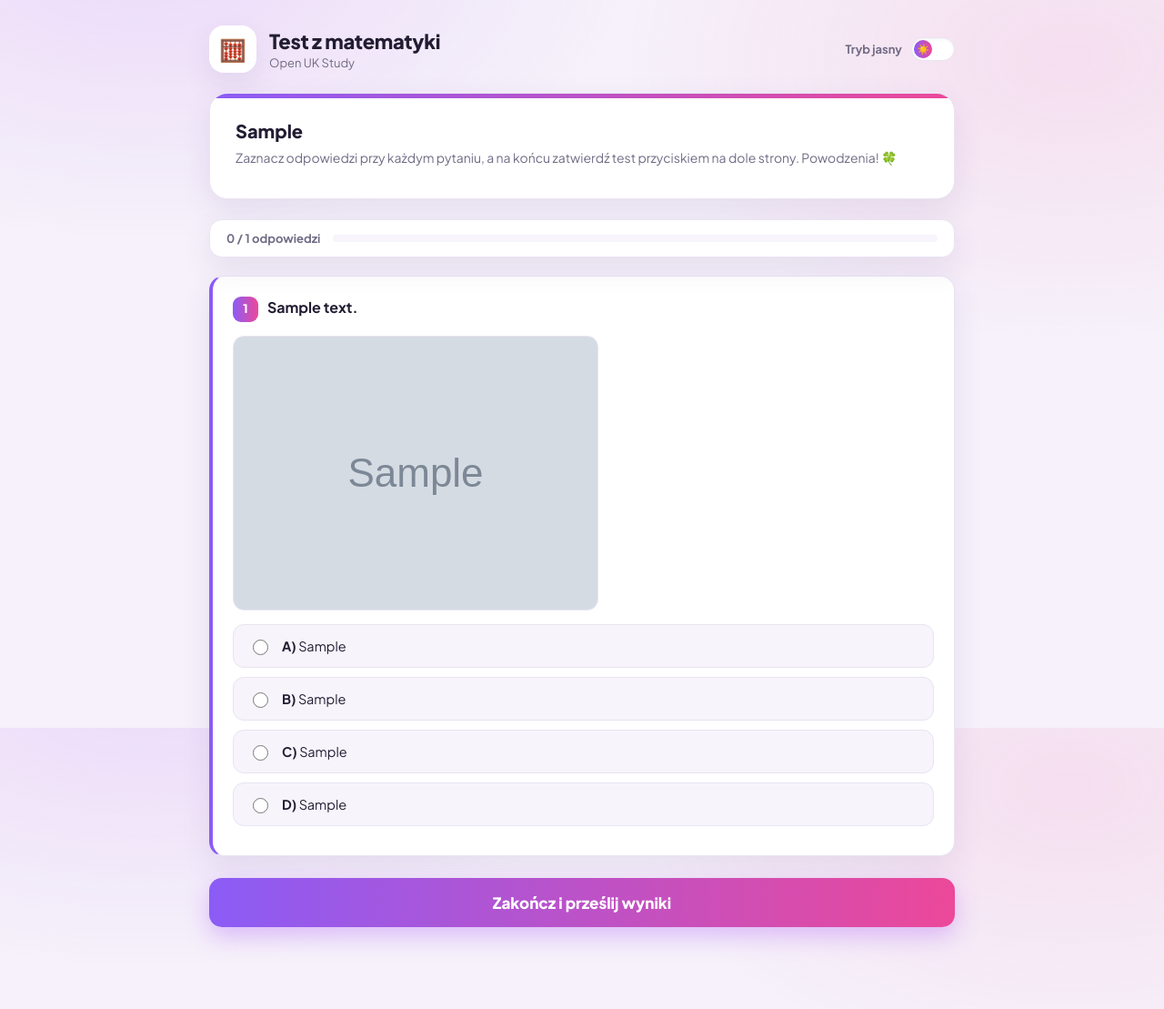
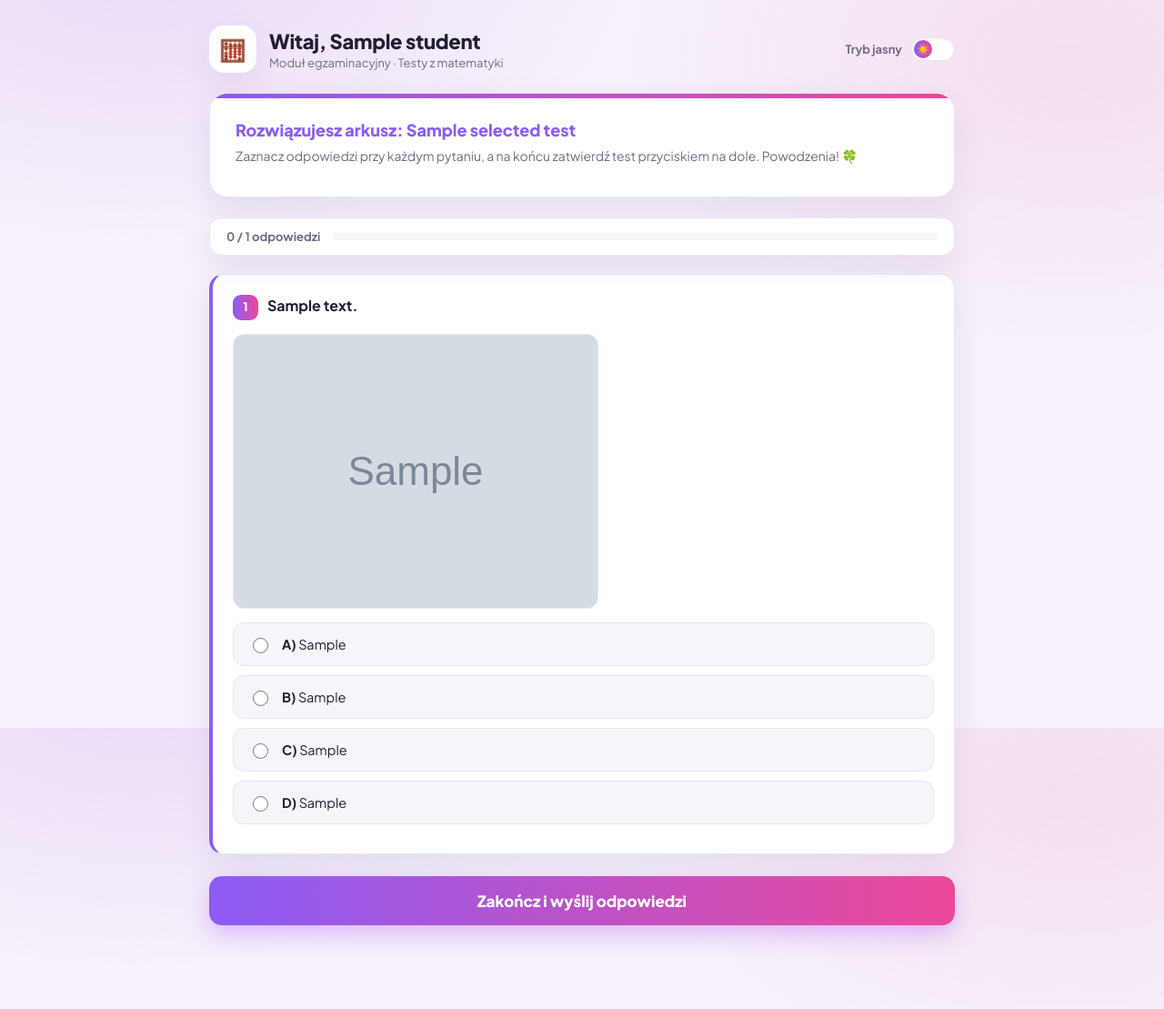
Before and after one commit to kubad0101-creator/rozprawki-app, a Flask app: template templates/gbs/math_test.html in a window 1280 px wide. Shown: the whole page at 91% size. After the commit the page ends 1042 px from the top, so only its background shows below. Run offline with Flask 3, Linux system fonts and the light colour scheme; the template is opened without the code that fills it: most values are stand-ins (such as "Sample title", 1, 10 or a date in 2020); grey boxes marked "Sample" are stand-in pictures; parts of the project's set-up code (start-up, migrations or seed data) failed here and were passed over.

Commit message:
Update math_test.html

```diff
--- a/templates/gbs/math_test.html
+++ b/templates/gbs/math_test.html
@@ -2,8 +2,8 @@
 <html lang="pl">
 <head>
     <meta charset="UTF-8">
-    <meta name="viewport" content="width=device-width, initial-scale=1">
     <title>Test z matematyki · Open UK Study</title>
+    <meta name="viewport" content="width=device-width, initial-scale=1.0">
     <link rel="preconnect" href="https://fonts.googleapis.com">
     <link href="https://fonts.googleapis.com/css2?family=Plus+Jakarta+Sans:wght@400;500;600;700;800&display=swap" rel="stylesheet">
     <script>
@@ -19,37 +19,26 @@
                 radial-gradient(900px 520px at 12% -6%, rgba(168,85,247,.14), transparent 60%),
                 radial-gradient(820px 520px at 92% 8%, rgba(236,72,153,.11), transparent 60%),
                 radial-gradient(720px 520px at 50% 112%, rgba(56,189,248,.09), transparent 60%);
-            --surface:#ffffff;
-            --surface-2:#f7f4fb;
-            --text:#221d33;
-            --muted:#716b85;
-            --border:#e9e4f2;
-            --shadow:0 12px 32px rgba(84,60,140,.10);
+            --surface:#ffffff; --surface-2:#f7f4fb; --text:#221d33; --muted:#716b85;
+            --border:#e9e4f2; --shadow:0 12px 32px rgba(84,60,140,.10);
             --grad-main:linear-gradient(90deg,#8b5cf6,#ec4899);
-            --purple:#8b5cf6; --pink:#ec4899;
-            --success:#16a34a;
+            --purple:#8b5cf6; --pink:#ec4899; --success:#16a34a;
         }
         [data-theme="dark"]{
             --bg:#121016;
             --bg-image:
                 radial-gradient(900px 520px at 12% -6%, rgba(139,92,246,.18), transparent 60%),
                 radial-gradient(820px 520px at 92% 8%, rgba(236,72,153,.12), transparent 60%);
-            --surface:#1c1823;
-            --surface-2:#252030;
-            --text:#f1edf8;
-            --muted:#9c95b0;
-            --border:#2e2939;
-            --shadow:0 14px 36px rgba(0,0,0,.45);
+            --surface:#1c1823; --surface-2:#252030; --text:#f1edf8; --muted:#9c95b0;
+            --border:#2e2939; --shadow:0 14px 36px rgba(0,0,0,.45);
         }
         *{ box-sizing:border-box; }
         body{
-            margin:0; padding:28px 20px 90px;
-            font-family:'Plus Jakarta Sans','Segoe UI',Tahoma,sans-serif;
+            margin:0; padding:28px 20px 90px; max-width:860px; margin:0 auto;
+            font-family:'Plus Jakarta Sans','Segoe UI',Arial,sans-serif;
             background-color:var(--bg); background-image:var(--bg-image); background-attachment:fixed;
-            color:var(--text); min-height:100vh;
-            transition:background-color .3s ease, color .3s ease;
+            color:var(--text); min-height:100vh; transition:background-color .3s ease, color .3s ease;
         }
-        .wrap{ max-width:820px; margin:0 auto; }
 
         .topbar{ display:flex; justify-content:space-between; align-items:center; gap:14px; flex-wrap:wrap; margin-bottom:22px; }
         .brand{ display:flex; align-items:center; gap:14px; }
@@ -75,41 +64,45 @@
         .theme-toggle input:checked + .track .knob{ left:24px; }
 
         .card{
-            position:relative; background:var(--surface); border-radius:20px;
-            box-shadow:var(--shadow); border:1px solid var(--border);
-            padding:28px; margin-bottom:22px; overflow:hidden;
-            transition:background .3s ease;
+            position:relative; background:var(--surface); border-radius:20px; box-shadow:var(--shadow);
+            border:1px solid var(--border); padding:28px; margin-bottom:22px; overflow:hidden;
         }
-        .card::before{
-            content:''; position:absolute; top:0; left:0; right:0; height:5px; background:var(--grad-main);
-        }
+        .card::before{ content:''; position:absolute; top:0; left:0; right:0; height:5px; background:var(--grad-main); }
         .card h2{ margin:0 0 8px; font-size:20px; font-weight:800; }
+        .card h3{ margin:0 0 8px; font-size:18px; font-weight:800; }
         .card .sub{ margin:0 0 8px; font-size:14px; color:var(--muted); }
 
-        /* ===== Wybór wersji ===== */
-        .version-grid{ display:grid; grid-template-columns:repeat(auto-fill, minmax(220px, 1fr)); gap:14px; margin-top:20px; }
-        .version-btn{
-            display:flex; flex-direction:column; gap:6px; padding:20px;
-            border-radius:16px; text-decoration:none; font-weight:800; font-size:16px;
-            background:var(--grad-main); color:#fff; box-shadow:0 8px 22px rgba(168,85,247,.30);
+        /* ===== Lista arkuszy ===== */
+        .test-list{ display:flex; flex-direction:column; gap:12px; margin-top:20px; }
+        .test-item{
+            background:var(--surface-2); border:1px solid var(--border); border-radius:14px;
+            padding:16px 20px; display:flex; justify-content:space-between; align-items:center; gap:12px; flex-wrap:wrap;
+            transition:border-color .15s;
+        }
+        .test-item:hover{ border-color:var(--purple); }
+        .test-item .t-name{ font-size:15.5px; font-weight:700; }
+        .done-tag{ color:var(--success); font-weight:800; font-size:14px; }
+        .empty-note{
+            border:1.5px dashed var(--border); border-radius:14px; padding:20px; text-align:center;
+            color:var(--muted); font-style:italic; font-size:14px; margin-top:20px;
+        }
+        .back-link{ display:inline-block; margin-top:24px; color:var(--muted); text-decoration:none; font-weight:700; font-size:14px; }
+        .back-link:hover{ color:var(--purple); }
+
+        /* ===== Przyciski ===== */
+        .btn{
+            display:inline-flex; align-items:center; gap:7px; padding:11px 22px; border:none; border-radius:12px;
+            font-family:inherit; font-size:14.5px; font-weight:700; cursor:pointer; text-decoration:none;
+            color:#fff; background:var(--grad-main); box-shadow:0 6px 16px rgba(168,85,247,.30);
             transition:transform .15s, opacity .15s;
         }
-        .version-btn small{ font-weight:600; font-size:12px; opacity:.85; }
-        .version-btn:hover{ transform:translateY(-2px); opacity:.95; }
-        .version-btn.disabled{
-            background:var(--surface-2); color:var(--muted); box-shadow:none;
-            border:1px dashed var(--border); cursor:not-allowed;
-        }
-        .empty-note{
-            border:1.5px dashed var(--border); border-radius:14px; padding:18px; text-align:center;
-            color:var(--muted); font-style:italic; font-size:14px; margin-top:20px;
-        }
+        .btn:hover{ transform:translateY(-1px); opacity:.95; }
+        .btn-gray{ background:var(--surface-2); color:var(--text); border:1px solid var(--border); box-shadow:none; }
 
         /* ===== Pasek postępu ===== */
         .progress-bar{
-            position:sticky; top:10px; z-index:10;
-            background:var(--surface); border:1px solid var(--border); border-radius:14px;
-            box-shadow:var(--shadow); padding:12px 18px; margin-bottom:20px;
+            position:sticky; top:10px; z-index:10; background:var(--surface); border:1px solid var(--border);
+            border-radius:14px; box-shadow:var(--shadow); padding:12px 18px; margin-bottom:20px;
             display:flex; align-items:center; gap:14px;
         }
         .progress-track{ flex:1; height:8px; border-radius:99px; background:var(--surface-2); overflow:hidden; }
@@ -117,62 +110,54 @@
         .progress-label{ font-size:13px; font-weight:700; color:var(--muted); white-space:nowrap; }
 
         /* ===== Pytania ===== */
-        .question-box{
+        .q-block{
             background:var(--surface); border:1px solid var(--border); border-left:4px solid var(--purple);
-            border-radius:16px; padding:22px; margin-bottom:18px; box-shadow:var(--shadow);
-            transition:border-color .2s;
+            border-radius:16px; padding:22px; margin-bottom:18px; box-shadow:var(--shadow); transition:border-color .2s;
         }
-        .question-box.answered{ border-left-color:#22c55e; }
+        .q-block.answered{ border-left-color:#22c55e; }
         .q-text{ font-size:16px; font-weight:700; margin-bottom:15px; line-height:1.5; }
         .q-num{
-            display:inline-flex; align-items:center; justify-content:center;
-            width:28px; height:28px; border-radius:9px; background:var(--grad-main); color:#fff;
-            font-size:13px; font-weight:800; margin-right:10px; flex-shrink:0;
+            display:inline-flex; align-items:center; justify-content:center; width:28px; height:28px; border-radius:9px;
+            background:var(--grad-main); color:#fff; font-size:13px; font-weight:800; margin-right:10px; flex-shrink:0;
         }
-        .q-img{ max-width:100%; border-radius:12px; margin-bottom:15px; border:1px solid var(--border); display:block; }
-
+        .q-image{ max-width:100%; height:auto; border-radius:12px; margin-bottom:15px; border:1px solid var(--border); display:block; }
         .opt-label{
             display:flex; align-items:center; gap:12px; margin-bottom:10px; cursor:pointer;
             padding:13px 16px; background:var(--surface-2); border:1.5px solid var(--border);
             border-radius:12px; font-size:14.5px; transition:border-color .15s, background .15s;
         }
         .opt-label:hover{ border-color:var(--purple); }
-        .opt-label:has(input:checked){
-            border-color:var(--purple);
-            background:rgba(139,92,246,.10);
-            font-weight:700;
-        }
+        .opt-label:has(input:checked){ border-color:var(--purple); background:rgba(139,92,246,.10); font-weight:700; }
         .opt-label input{ accent-color:var(--purple); width:17px; height:17px; flex-shrink:0; }
 
         .btn-submit{
             display:block; width:100%; padding:16px; border:none; border-radius:14px;
-            background:var(--grad-main); color:#fff; font-family:inherit;
-            font-size:17px; font-weight:800; cursor:pointer; margin-top:24px;
-            box-shadow:0 10px 26px rgba(168,85,247,.35); transition:transform .15s, opacity .15s;
+            background:var(--grad-main); color:#fff; font-family:inherit; font-size:17px; font-weight:800;
+            cursor:pointer; margin-top:24px; box-shadow:0 10px 26px rgba(168,85,247,.35); transition:transform .15s, opacity .15s;
         }
         .btn-submit:hover:not(:disabled){ transform:translateY(-2px); opacity:.95; }
         .btn-submit:disabled{ opacity:.6; cursor:wait; }
 
-        .result-box{
-            display:none; text-align:center; padding:40px 30px;
-            background:var(--surface); border:1px solid rgba(34,197,94,.4);
-            border-radius:20px; margin-top:20px; box-shadow:var(--shadow);
+        .result-card{ text-align:center; padding:44px 30px; }
+        .result-card .big{ font-size:44px; margin-bottom:6px; }
+        .result-card h2{ color:var(--success); font-size:26px; }
+        .score-badge{
+            display:inline-block; background:var(--surface-2); border:1px solid var(--border);
+            border-radius:16px; padding:24px 40px; margin:20px 0 30px;
         }
-        .result-box .big{ font-size:44px; margin-bottom:6px; }
-        .result-box h2{ margin:0 0 8px; font-size:24px; font-weight:800; color:var(--success); }
-        .result-box p{ margin:0; color:var(--muted); font-size:14.5px; }
+        .score-badge .num{ color:var(--success); font-size:48px; font-weight:800; }
+        .score-badge .den{ font-size:24px; color:var(--muted); }
     </style>
 </head>
 <body>
-<div class="wrap">
 
     <!-- ===== NAGŁÓWEK ===== -->
     <div class="topbar">
         <div class="brand">
             <div class="brand-logo">🧮</div>
             <div>
-                <h1>Test z matematyki</h1>
-                <p>Open UK Study</p>
+                <h1>Witaj, {{ student.name }}</h1>
+                <p>Moduł egzaminacyjny · Testy z matematyki</p>
             </div>
         </div>
         <label class="theme-toggle">
@@ -182,70 +167,136 @@
         </label>
     </div>
 
-    {% if not selected_version %}
-        <!-- ===== WIDOK WYBORU WERSJI TESTU ===== -->
+    {% if not selected_test %}
+        <!-- ===== WYBÓR ARKUSZA ===== -->
         <div class="card">
-            <h2>Witaj, {{ student.name }}! 👋</h2>
-            <p class="sub">Wybierz jeden z dostępnych testów poniżej. Ukończonej wersji nie można uruchomić ponownie.</p>
+            <h3>Wybierz arkusz do rozwiązania</h3>
+            <p class="sub">Poniżej znajduje się lista dostępnych testów z matematyki przygotowanych przez Twoją uczelnię.</p>
 
-            <div class="version-grid">
-                {% for v in available_versions %}
-                    {% if v in taken_versions %}
-                        <div class="version-btn disabled">✅ {{ v }}<small>Ukończono</small></div>
+            <div class="test-list">
+                {% for test in all_tests %}
+                    <div class="test-item">
+                        <span class="t-name">{{ test.name }}</span>
+                        {% if test.id in taken_test_ids %}
+                            <span class="done-tag">✅ Rozwiązano</span>
                         {% else %}
-                        <a href="?version={{ v }}" class="version-btn">▶ {{ v }}<small>Rozpocznij test</small></a>
+                            <a href="?test_id={{ test.id }}" class="btn">▶ Rozpocznij test</a>
                         {% endif %}
+                    </div>
+                {% else %}
+                    <div class="empty-note">Obecnie brak przypisanych testów do rozwiązania.</div>
                 {% endfor %}
             </div>
 
-            {% if available_versions|length == 0 %}
-                <div class="empty-note">Brak przypisanych pytań. Skontaktuj się z nauczycielem.</div>
-            {% endif %}
+            <a href="/student/{{ student.url_slug }}" class="back-link">← Powrót do panelu głównego</a>
         </div>
     {% else %}
-        <!-- ===== WIDOK ROZWIĄZYWANIA TESTU ===== -->
+        <!-- ===== ROZWIĄZYWANIE ===== -->
+        <div id="testArea">
             <div class="card">
-            <h2>{{ selected_version }}</h2>
-            <p class="sub">Zaznacz odpowiedzi przy każdym pytaniu, a na końcu zatwierdź test przyciskiem na dole strony. Powodzenia! 🍀</p>
+                <h3 style="color:var(--purple);">Rozwiązujesz arkusz: {{ selected_test.name }}</h3>
+                <p class="sub">Zaznacz odpowiedzi przy każdym pytaniu, a na końcu zatwierdź test przyciskiem na dole. Powodzenia! 🍀</p>
             </div>
 
-        <div class="progress-bar" id="progressBar">
+            <div class="progress-bar">
                 <span class="progress-label" id="progressLabel">0 / 0 odpowiedzi</span>
                 <div class="progress-track"><div class="progress-fill" id="progressFill"></div></div>
             </div>
 
             <form id="mathForm">
-            <!-- Informacja dla API, którą wersję rozwiązuje uczeń -->
-            <input type="hidden" name="test_version" id="test_version" value="{{ selected_version }}">
-
                 {% for q in questions %}
-            <div class="question-box">
+                <div class="q-block">
                     <div class="q-text"><span class="q-num">{{ loop.index }}</span>{{ q.text }}</div>
 
                     {% if q.image_url %}
-                    <img src="{{ q.image_url }}" class="q-img" alt="Zdjęcie pomocnicze do pytania">
+                        <img src="{{ q.image_url }}" alt="Ilustracja do pytania" class="q-image">
                     {% endif %}
 
-                <label class="opt-label"><input type="radio" name="{{ q.id }}" value="a"> <span><b>A)</b> {{ q.opt_a }}</span></label>
-                <label class="opt-label"><input type="radio" name="{{ q.id }}" value="b"> <span><b>B)</b> {{ q.opt_b }}</span></label>
-                <label class="opt-label"><input type="radio" name="{{ q.id }}" value="c"> <span><b>C)</b> {{ q.opt_c }}</span></label>
-                <label class="opt-label"><input type="radio" name="{{ q.id }}" value="d"> <span><b>D)</b> {{ q.opt_d }}</span></label>
+                    <label class="opt-label"><input type="radio" name="{{ q.id }}" value="A"> <span><b>A)</b> {{ q.opt_a }}</span></label>
+                    <label class="opt-label"><input type="radio" name="{{ q.id }}" value="B"> <span><b>B)</b> {{ q.opt_b }}</span></label>
+                    <label class="opt-label"><input type="radio" name="{{ q.id }}" value="C"> <span><b>C)</b> {{ q.opt_c }}</span></label>
+                    <label class="opt-label"><input type="radio" name="{{ q.id }}" value="D"> <span><b>D)</b> {{ q.opt_d }}</span></label>
                 </div>
                 {% endfor %}
 
-            <button type="button" class="btn-submit" onclick="submitMath()">Zakończ i prześlij wyniki</button>
+                <button type="button" class="btn-submit" onclick="submitTest()">Zakończ i wyślij odpowiedzi</button>
             </form>
+        </div>
 
-        <div id="resultBox" class="result-box">
+        <div class="card result-card" id="resultArea" style="display:none;">
             <div class="big">🎉</div>
-            <h2>Wynik: <span id="scoreText"></span></h2>
-            <p>Twoje odpowiedzi zostały zapisane. Możesz zamknąć tę kartę.</p>
+            <h2>Test zakończony!</h2>
+            <p class="sub">Twoje odpowiedzi zostały bezpiecznie zapisane w systemie.</p>
+            <div class="score-badge">
+                <div style="font-size:15px; color:var(--muted); margin-bottom:6px;">Twój wynik:</div>
+                <span class="num" id="scoreVal">0</span> <span class="den">/ {{ questions|length }}</span>
             </div>
-    {% endif %}
+            <br>
+            <a href="/student/{{ student.url_slug }}" class="btn btn-gray">Wróć do głównego menu</a>
         </div>
 
         <script>
-    /* ===== Motyw jasny / ciemny ===== */
+            var TOTAL_Q = {{ questions|length }};
+
+            function getProgress() {
+                var boxes = document.querySelectorAll('#mathForm .q-block');
+                var answered = 0;
+                boxes.forEach(function(box){ if (box.querySelector('input[type="radio"]:checked')) answered++; });
+                return { answered: answered, total: boxes.length };
+            }
+            function updateProgress() {
+                var p = getProgress();
+                var fill = document.getElementById('progressFill');
+                var label = document.getElementById('progressLabel');
+                if (fill) fill.style.width = (p.total ? (p.answered / p.total * 100) : 0) + '%';
+                if (label) label.textContent = p.answered + ' / ' + p.total + ' odpowiedzi';
+            }
+            document.addEventListener('DOMContentLoaded', function() {
+                updateProgress();
+                document.querySelectorAll('#mathForm input[type="radio"]').forEach(function(radio) {
+                    radio.addEventListener('change', function() {
+                        var box = radio.closest('.q-block');
+                        if (box) box.classList.add('answered');
+                        updateProgress();
+                    });
+                });
+            });
+
+            function submitTest() {
+                var p = getProgress();
+                if (p.answered < TOTAL_Q) {
+                    if (!confirm("Nie odpowiedziałeś na wszystkie pytania (" + (TOTAL_Q - p.answered) + " bez odpowiedzi). Czy na pewno chcesz zakończyć test?")) {
+                        return;
+                    }
+                }
+
+                var formData = new FormData(document.getElementById('mathForm'));
+                var data = { "math_test_id": {{ selected_test.id }} };
+                formData.forEach(function(val, key){ data[key] = val; });
+
+                var submitBtn = document.querySelector('.btn-submit');
+                submitBtn.disabled = true;
+                submitBtn.innerText = "Wysyłanie...";
+
+                fetch('/api/math/submit/{{ student.id }}', {
+                    method: 'POST',
+                    headers: { 'Content-Type': 'application/json' },
+                    body: JSON.stringify(data)
+                }).then(function(res){ return res.json(); }).then(function(resp) {
+                    document.getElementById('testArea').style.display = 'none';
+                    document.getElementById('resultArea').style.display = 'block';
+                    document.getElementById('scoreVal').innerText = resp.score;
+                    window.scrollTo({ top: 0, behavior: 'smooth' });
+                }).catch(function(err) {
+                    alert("Wystąpił błąd podczas wysyłania testu. Sprawdź połączenie i spróbuj ponownie.");
+                    submitBtn.disabled = false;
+                    submitBtn.innerText = "Zakończ i wyślij odpowiedzi";
+                });
+            }
+        </script>
+    {% endif %}
+
+<script>
     function syncThemeUI() {
         var t = document.documentElement.getAttribute('data-theme');
         var sw = document.getElementById('themeSwitch');
@@ -261,73 +312,8 @@
         localStorage.setItem('ous-theme', t);
         syncThemeUI();
     }
-    document.addEventListener('DOMContentLoaded', function() {
-        syncThemeUI();
-        updateProgress();
+    document.addEventListener('DOMContentLoaded', syncThemeUI);
+</script>
 
-        /* Aktualizuj postęp i podświetlenie pytania po każdej odpowiedzi */
-        document.querySelectorAll('#mathForm input[type="radio"]').forEach(function(radio) {
-            radio.addEventListener('change', function() {
-                var box = radio.closest('.question-box');
-                if (box) box.classList.add('answered');
-                updateProgress();
-            });
-        });
-    });
-
-    /* ===== Pasek postępu ===== */
-    function getProgress() {
-        var boxes = document.querySelectorAll('#mathForm .question-box');
-        var answered = 0;
-        boxes.forEach(function(box) {
-            if (box.querySelector('input[type="radio"]:checked')) answered++;
-        });
-        return { answered: answered, total: boxes.length };
-    }
-    function updateProgress() {
-        var form = document.getElementById('mathForm');
-        if (!form) return;
-        var p = getProgress();
-        var fill = document.getElementById('progressFill');
-        var label = document.getElementById('progressLabel');
-        if (fill) fill.style.width = (p.total ? (p.answered / p.total * 100) : 0) + '%';
-        if (label) label.textContent = p.answered + ' / ' + p.total + ' odpowiedzi';
-    }
-
-    /* ===== Wysyłka testu ===== */
-    function submitMath() {
-        var p = getProgress();
-        if (p.answered < p.total) {
-            var missing = p.total - p.answered;
-            var ok = confirm('Nie odpowiedziałeś jeszcze na ' + missing + ' pytań(nie). Czy na pewno chcesz zakończyć test?');
-            if (!ok) return;
-        }
-
-        var form = document.getElementById('mathForm');
-        var formData = new FormData(form);
-        var data = Object.fromEntries(formData.entries());
-
-        var btn = document.querySelector('.btn-submit');
-        btn.innerHTML = "Wysyłanie...";
-        btn.disabled = true;
-
-        fetch('/api/math/submit/{{ student.id }}', {
-            method: 'POST',
-            headers: {'Content-Type': 'application/json'},
-            body: JSON.stringify(data)
-        }).then(function(res){ return res.json(); }).then(function(res) {
-            form.style.display = 'none';
-            var bar = document.getElementById('progressBar');
-            if (bar) bar.style.display = 'none';
-            document.getElementById('resultBox').style.display = 'block';
-            document.getElementById('scoreText').innerText = res.score + " poprawnych";
-            window.scrollTo({ top: 0, behavior: 'smooth' });
-        }).catch(function(err) {
-            alert("Błąd połączenia. Spróbuj ponownie.");
-            btn.innerHTML = "Zakończ i prześlij wyniki";
-            btn.disabled = false;
-        });
-    }
-</script>
 </body>
 </html>
```
Lines whose indentation alone changed are shown as unchanged.
